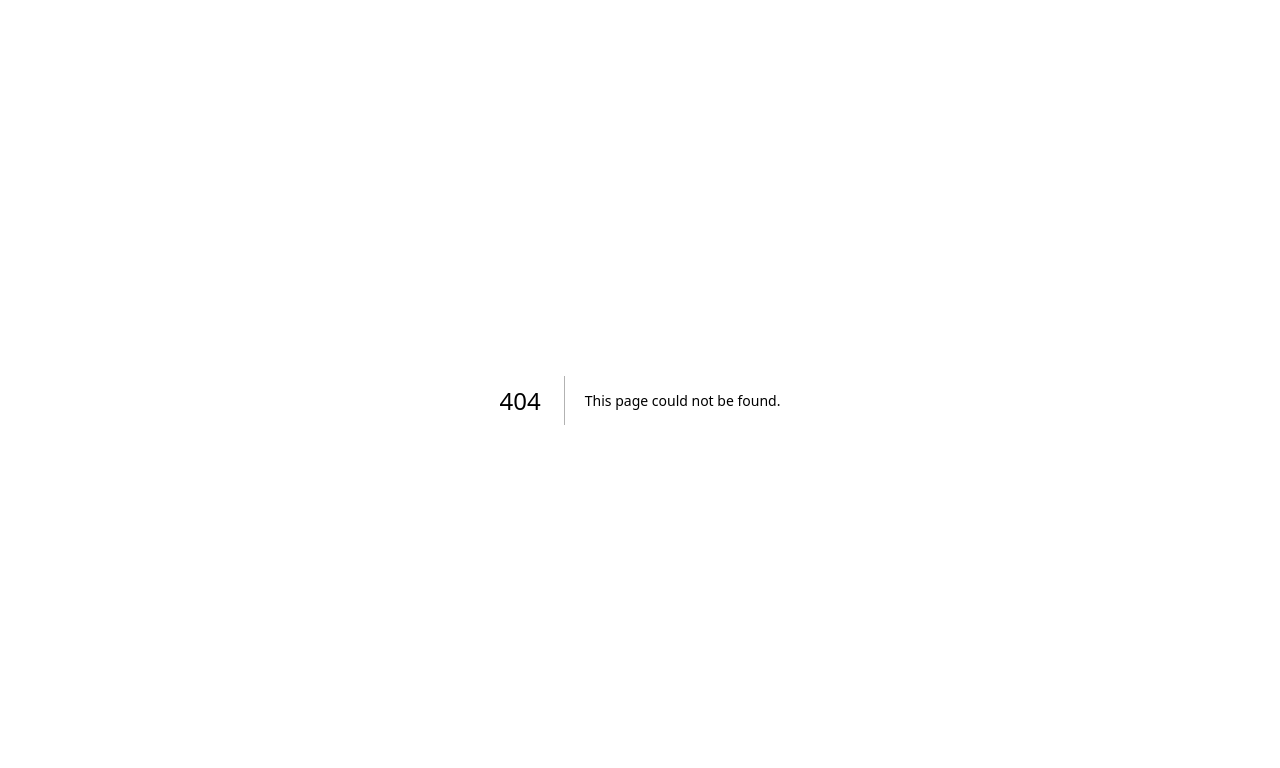
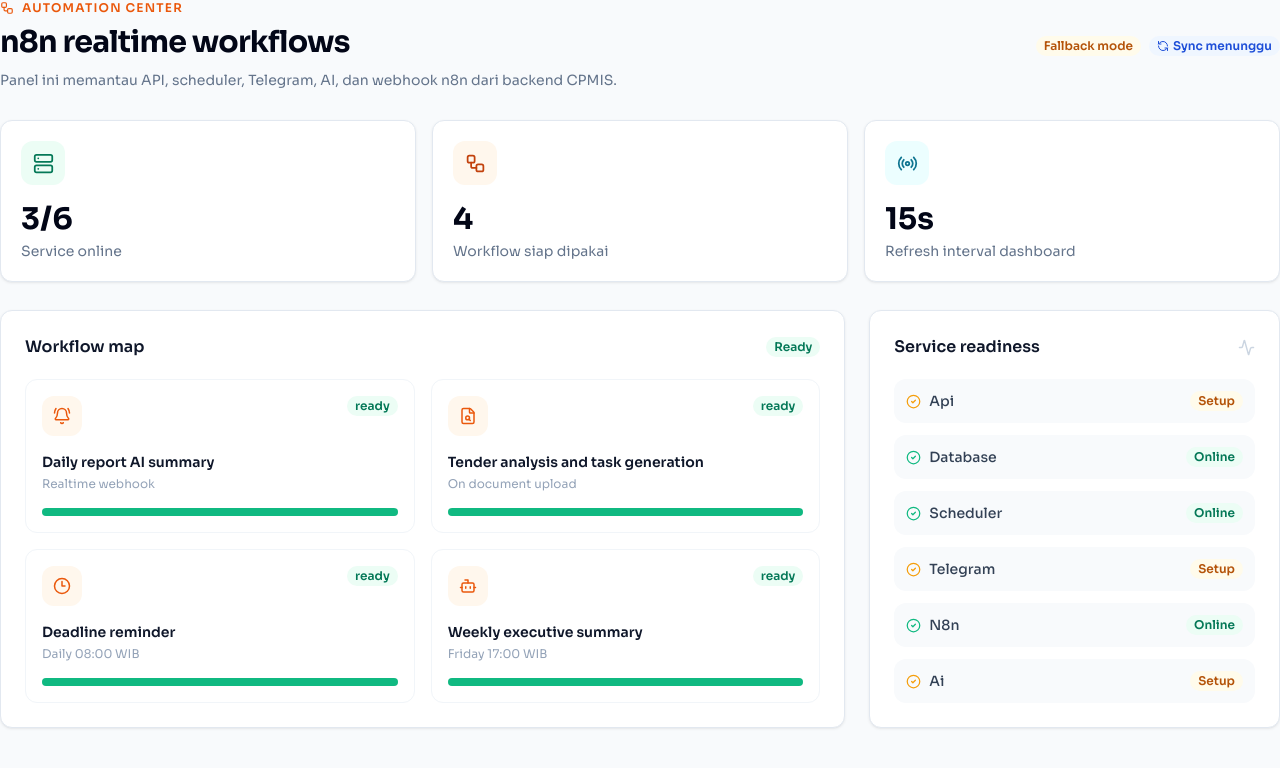
Before and after one commit to necrobradley/CPMIS-Project, a Next.js app in the folder frontend/: page /automation in a window 1280 px wide. Before the commit this address had no page. Shown: the top 768 px of the page. Built offline with nearby package versions, Linux system fonts and the light colour scheme; no server answers.

Commit message:
Add automation center dashboard page
Add new automation page that displays real-time n8n workflow status and backend service health. Features include workflow monitoring, service readiness status, and automatic refresh with fallback UI when backend is offline.

```diff
--- /dev/null
+++ b/frontend/src/app/automation/page.tsx
@@ -0,0 +1,153 @@
+'use client'
+import type { ElementType } from 'react'
+import { useQuery } from '@tanstack/react-query'
+import {
+  Activity, BellRing, Bot, CheckCircle2, Clock3, FileSearch,
+  Radio, RefreshCcw, Server, Workflow,
+} from 'lucide-react'
+import { systemApi } from '@/lib/api'
+
+type WorkflowStatus = {
+  id: string
+  name: string
+  schedule: string
+  status: string
+}
+
+type SystemStatus = {
+  status?: string
+  services?: Record<string, boolean>
+  workflows?: WorkflowStatus[]
+}
+
+const fallbackWorkflows: WorkflowStatus[] = [
+  { id: 'daily-report', name: 'Daily report AI summary', schedule: 'Realtime webhook', status: 'ready' },
+  { id: 'tender-analysis', name: 'Tender analysis and task generation', schedule: 'On document upload', status: 'ready' },
+  { id: 'deadline-alert', name: 'Deadline reminder', schedule: 'Daily 08:00 WIB', status: 'ready' },
+  { id: 'weekly-summary', name: 'Weekly executive summary', schedule: 'Friday 17:00 WIB', status: 'ready' },
+]
+
+const workflowIcons: Record<string, ElementType> = {
+  'daily-report': BellRing,
+  'tender-analysis': FileSearch,
+  'deadline-alert': Clock3,
+  'weekly-summary': Bot,
+}
+
+export default function AutomationPage() {
+  const { data, isError, isFetching, dataUpdatedAt } = useQuery<SystemStatus>({
+    queryKey: ['system-status'],
+    queryFn: async () => (await systemApi.status()).data,
+    refetchInterval: 15_000,
+    retry: 1,
+  })
+
+  const services = data?.services ?? {
+    api: !isError,
+    database: true,
+    scheduler: true,
+    telegram: false,
+    n8n: true,
+    ai: false,
+  }
+  const workflows = data?.workflows ?? fallbackWorkflows
+  const onlineServices = Object.values(services).filter(Boolean).length
+  const lastSync = dataUpdatedAt ? new Date(dataUpdatedAt).toLocaleTimeString('id-ID', { hour: '2-digit', minute: '2-digit', second: '2-digit' }) : 'menunggu'
+
+  return (
+    <div className="space-y-7 animate-in">
+      <div className="flex flex-col gap-4 xl:flex-row xl:items-center xl:justify-between">
+        <div>
+          <div className="flex items-center gap-2 text-xs font-semibold uppercase tracking-widest text-orange-600">
+            <Workflow size={14} />
+            Automation center
+          </div>
+          <h1 className="mt-2 text-3xl font-bold tracking-tight text-slate-950">n8n realtime workflows</h1>
+          <p className="mt-2 max-w-3xl text-sm leading-6 text-slate-500">
+            Panel ini memantau API, scheduler, Telegram, AI, dan webhook n8n dari backend CPMIS.
+          </p>
+        </div>
+        <div className="flex flex-wrap items-center gap-2">
+          <span className={isError ? 'badge-warning' : 'badge-success'}>
+            {isError ? 'Fallback mode' : 'Backend online'}
+          </span>
+          <span className="badge-info">
+            <RefreshCcw size={12} className={isFetching ? 'animate-spin' : ''} />
+            Sync {lastSync}
+          </span>
+        </div>
+      </div>
+
+      <div className="grid grid-cols-1 gap-4 lg:grid-cols-3">
+        <div className="card p-5">
+          <div className="mb-4 flex h-11 w-11 items-center justify-center rounded-xl bg-emerald-50 text-emerald-700">
+            <Server size={21} />
+          </div>
+          <div className="text-3xl font-bold text-slate-950">{onlineServices}/{Object.keys(services).length}</div>
+          <p className="mt-1 text-sm text-slate-500">Service online</p>
+        </div>
+        <div className="card p-5">
+          <div className="mb-4 flex h-11 w-11 items-center justify-center rounded-xl bg-orange-50 text-orange-700">
+            <Workflow size={21} />
+          </div>
+          <div className="text-3xl font-bold text-slate-950">{workflows.length}</div>
+          <p className="mt-1 text-sm text-slate-500">Workflow siap dipakai</p>
+        </div>
+        <div className="card p-5">
+          <div className="mb-4 flex h-11 w-11 items-center justify-center rounded-xl bg-cyan-50 text-cyan-700">
+            <Radio size={21} />
+          </div>
+          <div className="text-3xl font-bold text-slate-950">15s</div>
+          <p className="mt-1 text-sm text-slate-500">Refresh interval dashboard</p>
+        </div>
+      </div>
+
+      <div className="grid grid-cols-1 gap-6 xl:grid-cols-3">
+        <div className="card p-6 xl:col-span-2">
+          <div className="mb-5 flex items-center justify-between">
+            <h2 className="font-semibold text-slate-900">Workflow map</h2>
+            <span className="badge-success">Ready</span>
+          </div>
+          <div className="grid grid-cols-1 gap-4 lg:grid-cols-2">
+            {workflows.map((workflow) => {
+              const Icon = workflowIcons[workflow.id] ?? Workflow
+              return (
+                <div key={workflow.id} className="rounded-xl border border-slate-100 p-4">
+                  <div className="mb-4 flex items-start justify-between gap-3">
+                    <div className="flex h-10 w-10 items-center justify-center rounded-xl bg-orange-50 text-orange-600">
+                      <Icon size={18} />
+                    </div>
+                    <span className="badge-success">{workflow.status}</span>
+                  </div>
+                  <h3 className="text-sm font-semibold text-slate-900">{workflow.name}</h3>
+                  <p className="mt-1 text-xs text-slate-400">{workflow.schedule}</p>
+                  <div className="mt-4 h-2 rounded-full bg-slate-100">
+                    <div className="h-full w-full rounded-full bg-emerald-500" />
+                  </div>
+                </div>
+              )
+            })}
+          </div>
+        </div>
+
+        <div className="card p-6">
+          <div className="mb-5 flex items-center justify-between">
+            <h2 className="font-semibold text-slate-900">Service readiness</h2>
+            <Activity size={17} className="text-slate-300" />
+          </div>
+          <div className="space-y-3">
+            {Object.entries(services).map(([name, online]) => (
+              <div key={name} className="flex items-center justify-between rounded-xl bg-slate-50 px-3 py-3">
+                <div className="flex items-center gap-2">
+                  <CheckCircle2 size={15} className={online ? 'text-emerald-500' : 'text-amber-500'} />
+                  <span className="text-sm font-medium capitalize text-slate-700">{name}</span>
+                </div>
+                <span className={online ? 'badge-success' : 'badge-warning'}>{online ? 'Online' : 'Setup'}</span>
+              </div>
+            ))}
+          </div>
+        </div>
+      </div>
+    </div>
+  )
+}
```
